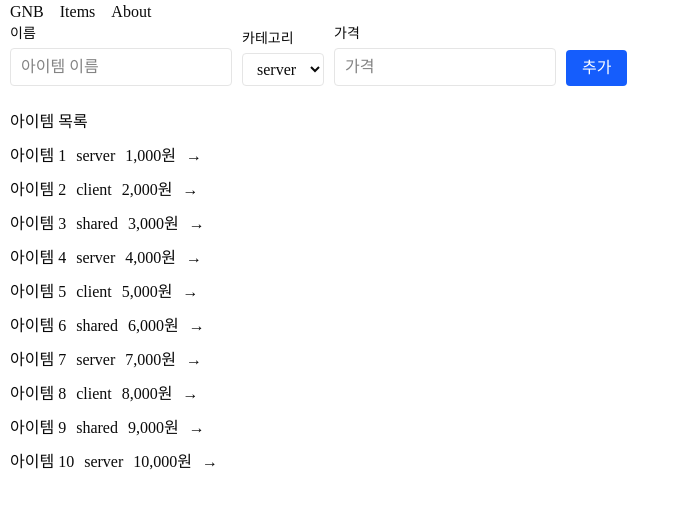
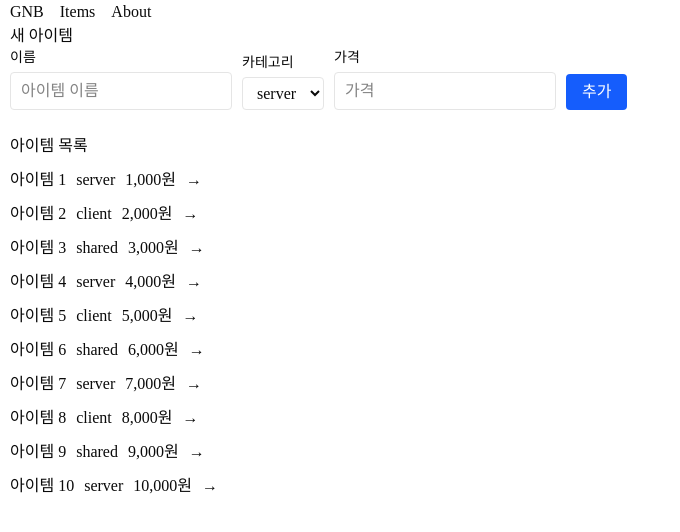
Before and after one commit to angrymusic/nextjs-onboarding, a Next.js app: page /items in a window 1280 px wide. Shown: the top 532 px of the page, without its empty margins (0-680 px from the left). Built offline with nearby package versions, Linux system fonts and the light colour scheme.

Commit message:
feat: 새 아이템 라벨 추가

```diff
--- a/src/app/components/items/create-item-form.tsx
+++ b/src/app/components/items/create-item-form.tsx
@@ -57,6 +57,7 @@ export default function CreateItemForm() {
 
   return (
     <section className="mb-6">
+      <h5>새 아이템</h5>
       <form
         className="flex flex-wrap items-end gap-2.5"
         onSubmit={handleSubmit}
```
